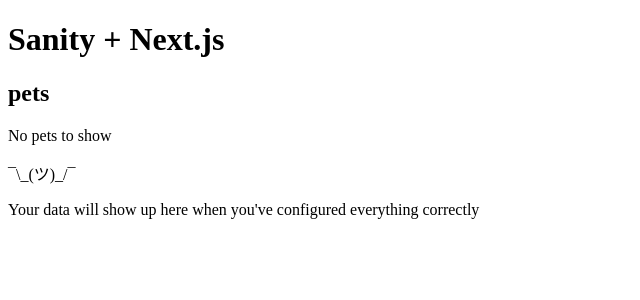
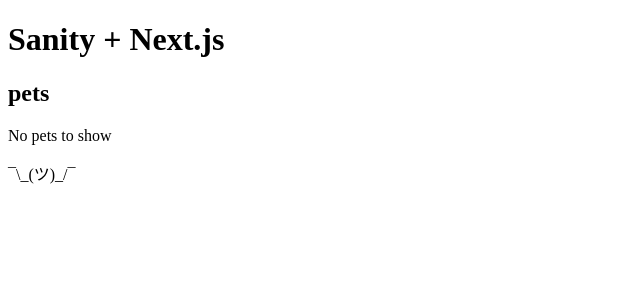
Before and after one commit to susumutomita/docdoc, a Next.js app: page / in a window 1280 px wide. Shown: the top 300 px of the page, without its empty margins (0-640 px from the left). Built offline with nearby package versions, Linux system fonts and the light colour scheme.

Commit message:
add initial page

```diff
--- a/package.json
+++ b/package.json
@@ -7,7 +7,8 @@
     "build": "next build",
     "start": "next start",
     "test": "jest --verbose",
-    "lint": "next lint"
+    "lint": "next lint --fix",
+    "lint:fix": "next lint --fix"
   },
   "jest": {
     "preset": "ts-jest",
--- a/pages/index.tsx
+++ b/pages/index.tsx
@@ -16,16 +16,13 @@
         {!pets.length > 0 && <p>No pets to show</p>}
         {pets.length > 0 && (
           <div>
-            {!pets.length > 0 && <p>No pets to show</p>}
+            <pre>{JSON.stringify(pets, null, 2)}</pre>
           </div>
         )}
         {!pets.length > 0 && (
           <div>
             <div>¯\_(ツ)_/¯</div>
-            <p>
-              Your data will show up here when you've configured everything
-              correctly
-            </p>
+
           </div>
         )}
       </main>
```
